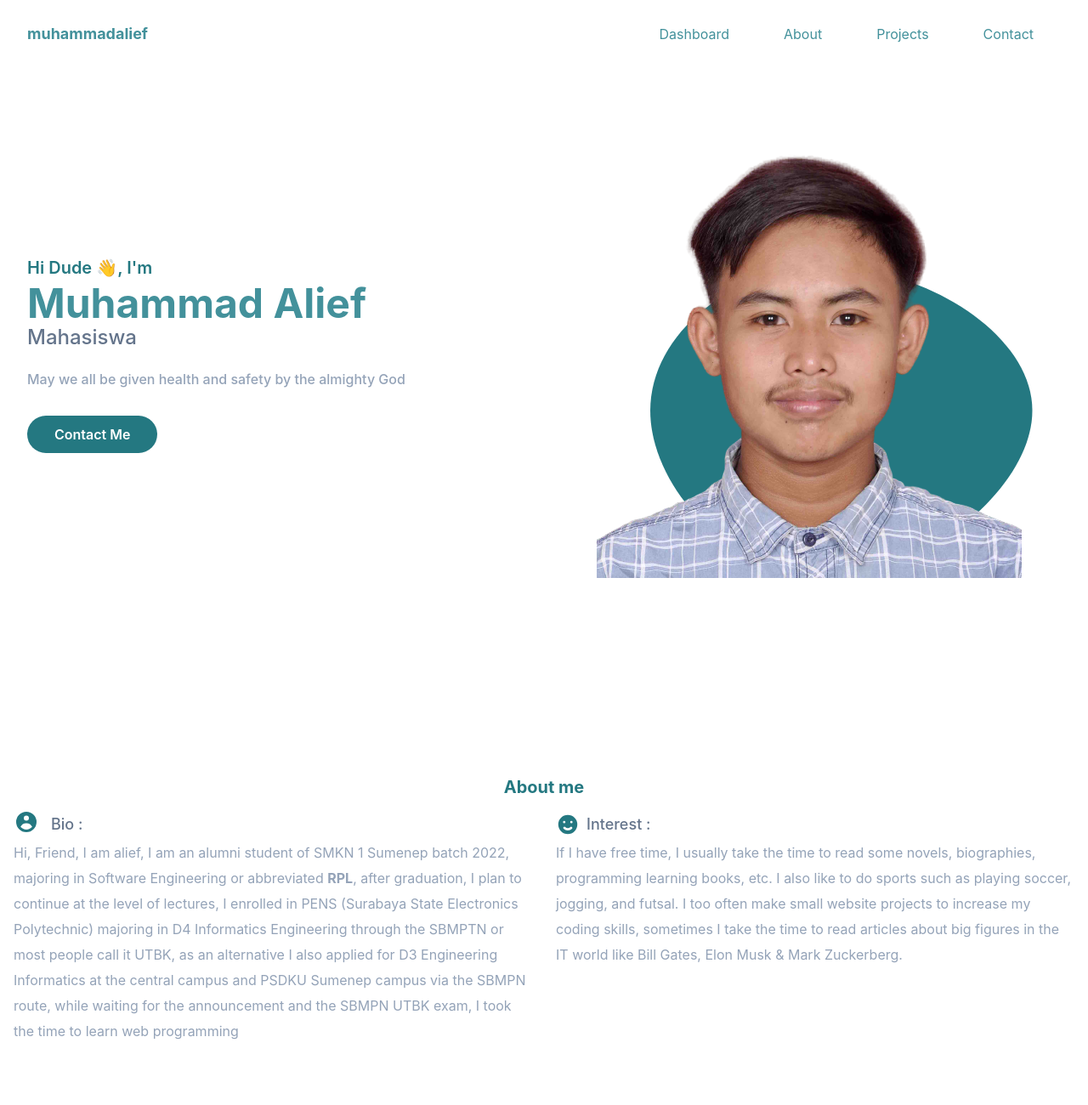
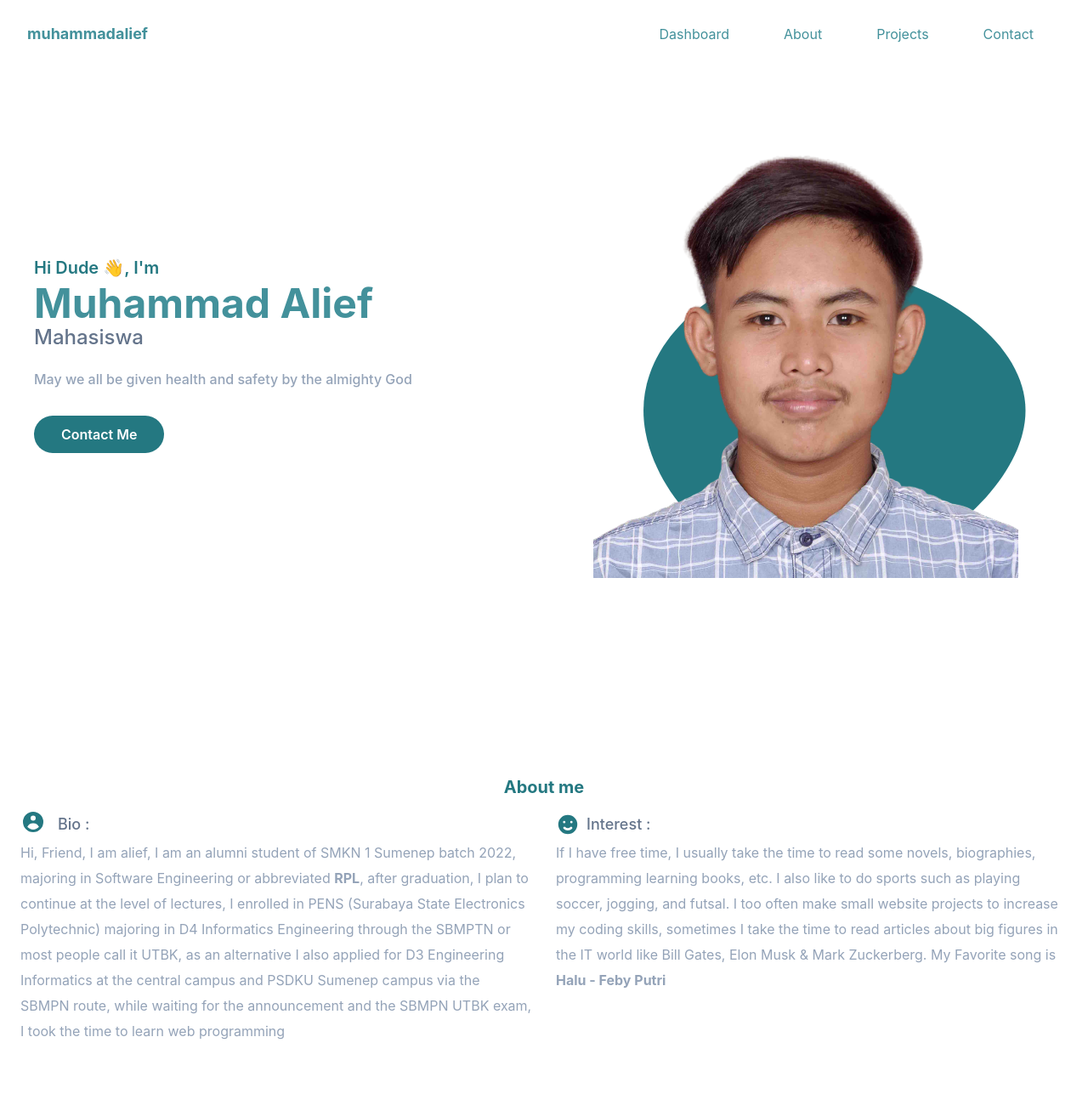
Before and after one commit to muhammadalief19/muhammadalief19.github.io, a website: page index.html in a window 1280 px wide. Shown: the top 1300 px of the page at 85% size. Drawn offline with nearby package versions, Linux system fonts and the light colour scheme.

Commit message:
menambah beberapa fitur

```diff
--- a/index.html
+++ b/index.html
@@ -50,7 +50,7 @@
 
     <!-- hero section start -->
     <section id="home" class="pt-36 mb-36 overflow-hidden lg:mb-52">
-      <div class="container">
+      <div class="w-full px-6">
         <div class="flex flex-wrap">
           <div class="w-full self-center px-4 lg:w-1/2">
             <h1 class="text-base font-semibold text-primary md:text-xl">Hi Dude 👋, I'm <span class="block font-bold text-second text-3xl lg:text-5xl mt-1">Muhammad Alief</span></h1>
@@ -76,7 +76,7 @@
 
     <!-- about section start -->
     <section class="overflow-hidden mb-36 lg:mb-52" id="about">
-      <div class="container">
+      <div class="w-full px-6">
         <div class="" data-aos="fade-right" data-aos-duration="1000" data-aos-easing="ease-in-out">
           <div class="w-full lg:text-center">
             <h1 class="font-bold pt-6 text-lg lg:text-xl text-primary">About me</h1>
@@ -110,7 +110,8 @@
 
               <p class="text-sm lg:text-base font-normal text-slate-400 leading-[35px] lg:leading-[30px]">
                 If I have free time, I usually take the time to read some novels, biographies, programming learning books, etc. I also like to do sports such as playing soccer, jogging, and futsal. I too often make small website projects to
-                increase my coding skills, sometimes I take the time to read articles about big figures in the IT world like Bill Gates, Elon Musk & Mark Zuckerberg.
+                increase my coding skills, sometimes I take the time to read articles about big figures in the IT world like Bill Gates, Elon Musk & Mark Zuckerberg. My Favorite song is
+                <span class="font-bold"><a href="https://www.youtube.com/watch?v=etRTUc5cT3Y&ab_channel=FebyPutriNC" target="_blank">Halu - Feby Putri</a></span>
               </p>
             </div>
           </div>
@@ -121,7 +122,7 @@
 
     <!-- project section start -->
     <section class="overflow-hidden mb-36 lg:mb-52" id="project">
-      <div class="container">
+      <div class="w-full px-6">
         <div class="grid">
           <div class="w-full lg:text-center" data-aos="fade-up-right" data-aos-duration="1000">
             <h1 class="font-bold pt-6 text-lg lg:text-xl text-primary">Projects</h1>
@@ -172,7 +173,7 @@
 
     <!-- form section start  -->
     <section class="overflow-hidden mb-[250px]" id="contact" data-aos="flip-down" data-aos-duration="1500">
-      <div class="container">
+      <div class="w-full px-6">
         <div class="grid grid-flow-row">
           <div class="w-full text-center">
             <h1 class="font-bold pt-6 text-lg lg:text-xl text-primary">Contact</h1>
--- a/tailwind.config.js
+++ b/tailwind.config.js
@@ -1,10 +1,6 @@
 module.exports = {
   content: ['**/*.{html,js}'],
   theme: {
-    container: {
-      center: true,
-      padding: '16px',
-    },
     extend: {
       colors: {
         primary: '#247881',
```
